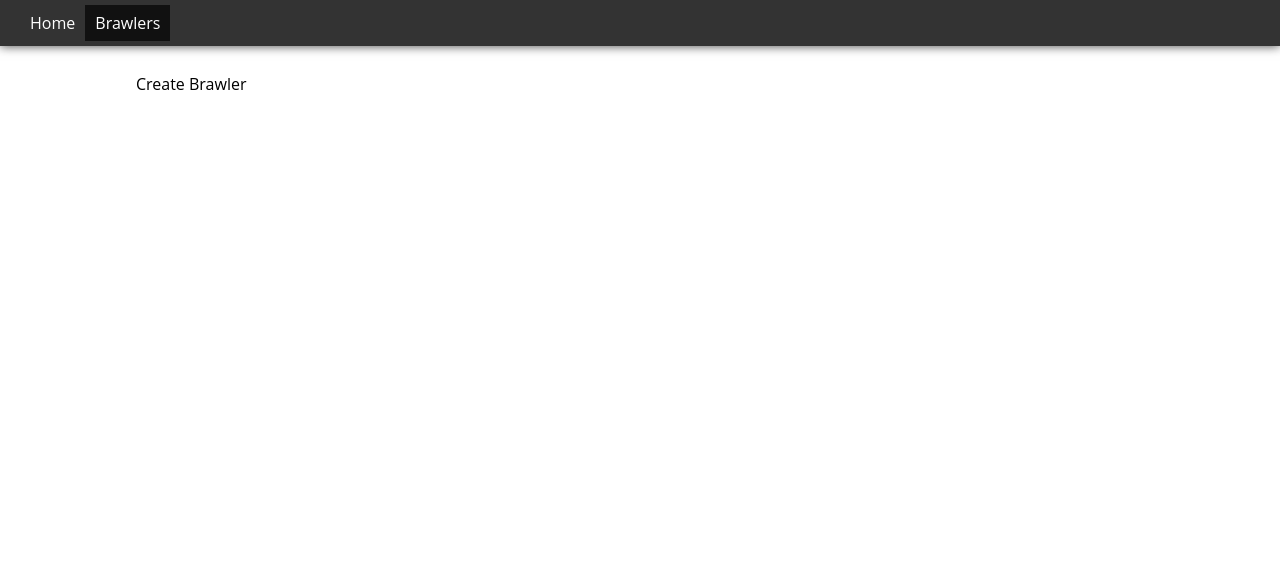
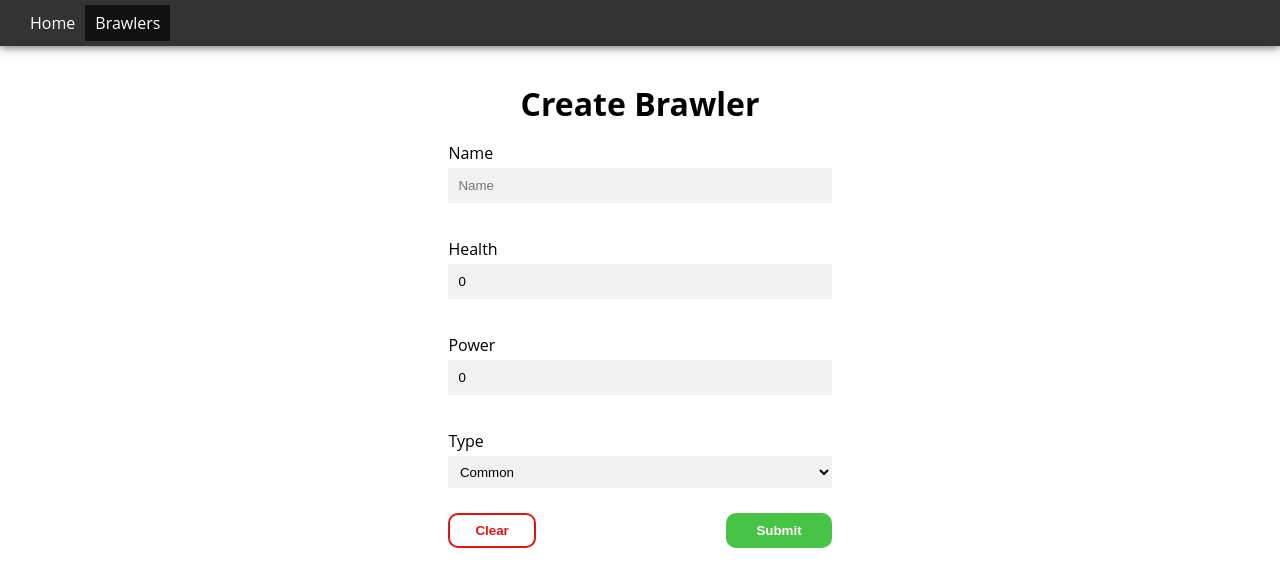
Before and after one commit to swapnil2993/brawler-app, a React (Create React App) app: page /brawlers/create in a window 1280 px wide. Shown: the top 586 px of the page. Built offline with nearby package versions, Linux system fonts and the light colour scheme.

Commit message:
Adds form component

```diff
--- a/src/App.js
+++ b/src/App.js
@@ -1,5 +1,5 @@
 import { BrowserRouter } from 'react-router-dom';
-import Layout from './components/layout';
+import Layout from './layout';
 
 function App() {
   return (
--- /dev/null
+++ b/src/components/brawlers/form/index.js
@@ -0,0 +1,104 @@
+import React, { useState } from "react";
+import Input from "./input";
+import "./style.css";
+
+const initialData = {
+  name: "",
+  health: 0,
+  power: 0,
+  type: "common",
+};
+
+const brawlerTypes = [
+  { label: "Rare", value: "rare" },
+  { label: "Common", value: "common" },
+  { label: "Very Rare", value: "very-rare" },
+];
+
+const BrawlerForm = ({ onSubmit }) => {
+  const [formData, setFormData] = useState({ ...initialData });
+
+  const onChange = (e) => {
+    setFormData({ ...formData, [e.target.name]: e.target.value });
+  };
+
+  const handleSubmit = (e) => {
+    e.preventDefault();
+    onSubmit(formData);
+    setFormData({ ...initialData });
+  };
+
+  const resetForm = () => {
+    setFormData({ ...initialData });
+  };
+
+  return (
+    <form onSubmit={handleSubmit}>
+      <div className="form-container">
+        <div className="form-element">
+          <Input
+            value={formData.name}
+            label="Name"
+            name="name"
+            onChange={onChange}
+            required
+          />
+        </div>
+        <div className="form-element">
+          <Input
+            label="Health"
+            name="health"
+            type="number"
+            value={formData.health}
+            onChange={onChange}
+            required
+            min="0"
+          />
+        </div>
+        <div className="form-element">
+          <Input
+            label="Power"
+            name="power"
+            type="number"
+            value={formData.power}
+            onChange={onChange}
+            required
+            min="0"
+          />
+        </div>
+        <div className="form-element">
+          <label className="select-label" htmlFor="type">
+            Type
+          </label>
+          <select
+            className="single-select"
+            name="type"
+            id="type"
+            value={formData.type}
+            onChange={onChange}
+          >
+            {brawlerTypes.map((item) => (
+              <option key={item.value} value={item.value}>
+                {item.label}
+              </option>
+            ))}
+          </select>
+        </div>
+        <div className="form-element col">
+          <button
+            type="button"
+            onClick={resetForm}
+            className="form-secondary-btn"
+          >
+            Clear
+          </button>
+          <button type="submit" className="form-primary-btn">
+            Submit
+          </button>
+        </div>
+      </div>
+    </form>
+  );
+};
+
+export default BrawlerForm;
--- /dev/null
+++ b/src/components/brawlers/form/input.css
@@ -0,0 +1,11 @@
+.input-label {
+  padding: 0.75rem 0;
+  font-weight: 500;
+}
+
+.form-input {
+  padding: 1rem;
+  border: none;
+  background: #f1f1f1;
+  font-family: museo-slab, sans-serif;
+}
--- /dev/null
+++ b/src/components/brawlers/form/input.js
@@ -0,0 +1,35 @@
+import React from "react";
+import "./input.css"
+
+const Input = ({
+  label,
+  value,
+  onChange,
+  type = "text",
+  name = label,
+  required = false,
+  hint,
+  ...restProps
+}) => {
+  return (
+    <>
+      <label className="input-label" htmlFor={name}>
+        {label}
+      </label>
+      <input
+        className="form-input"
+        id={name}
+        type={type}
+        placeholder={label}
+        name={name}
+        value={value}
+        onChange={onChange}
+        required={required}
+        {...restProps}
+      ></input>
+      {hint && <span className="hint">{hint}</span>}
+    </>
+  );
+};
+
+export default Input;
--- /dev/null
+++ b/src/components/brawlers/form/style.css
@@ -0,0 +1,55 @@
+.form-container {
+  padding: 1rem;
+  display: flex;
+  flex-direction: column;
+}
+
+.form-element {
+  display: flex;
+  padding: 0.5rem 0;
+  margin: 1rem 0;
+  flex-direction: column;
+}
+
+.form-element.col {
+  display: column;
+  flex-direction: row;
+  margin-top: 0.5rem;
+  justify-content: space-between;
+}
+
+.form-primary-btn {
+  background-color: #47c345;
+  border: none;
+  color: #ffffff;
+  padding: 1rem 3rem;
+  text-align: center;
+  border-radius: 1rem;
+  font-weight: bold;
+}
+
+.form-secondary-btn {
+  background-color: #ffffff;
+  color: #dd1515;
+  padding: 0.7rem 2.5rem;
+  text-align: center;
+  border-radius: 1rem;
+  border: 2px solid #dd1515;
+  font-weight: bold;
+  cursor: pointer;
+}
+
+.hint {
+  font-size: 1rem;
+}
+
+.select-label {
+  padding: 0.75rem 0;
+  font-weight: 500;
+}
+
+.single-select {
+  padding: 0.75rem;
+  border: none;
+  background: #f1f1f1;
+}
--- a/src/components/layout/index.js
+++ b/src/layout/index.js
@@ -1,9 +1,10 @@
 import React from "react";
 import { Routes, Route, Navigate } from "react-router-dom";
-import Header from "../header";
-import Home from "../../pages/home";
-import Brawlers from "../../pages/brawlers";
+import Header from "../components/header";
+import Home from "../pages/home";
+import Brawlers from "../pages/brawlers";
 import "./styles.css";
+import CreateBrawler from "../pages/create-brawlers";
 
 export default function Layout() {
   return (
@@ -14,7 +15,7 @@ export default function Layout() {
           <Routes>
             <Route index path="/home" element={<Home />} />
             <Route path="/brawlers" element={<Brawlers />} />
-            <Route path="/brawlers/create" element={<>Create Brawler</>} />
+            <Route path="/brawlers/create" element={<CreateBrawler />} />
             <Route path="/brawlers/details/:id" element={<>Details</>} />
             <Route exact path="/" element={<Navigate replace to="/home" />} />
           </Routes>
--- a/src/pages/brawlers/style.css
+++ b/src/pages/brawlers/style.css
@@ -6,6 +6,6 @@
 
 .create-brawler-btn {
   text-decoration: none;
-  margin: 2rem 0;
+  margin: 4rem 0;
   width: fit-content;
 }
--- /dev/null
+++ b/src/pages/create-brawlers/index.js
@@ -0,0 +1,14 @@
+import React from "react";
+import BrawlerForm from "../../components/brawlers/form";
+import "./style.css"
+
+const CreateBrawler = () => {
+  return (
+    <div className="create-brawler-container">
+      <h1>Create Brawler</h1>
+      <BrawlerForm />
+    </div>
+  );
+};
+
+export default CreateBrawler;
--- /dev/null
+++ b/src/pages/create-brawlers/style.css
@@ -0,0 +1,14 @@
+.create-brawler-container{
+  display: flex;
+  flex-direction: column;
+  width: 40%;
+  align-content: space-around;
+  flex-wrap: nowrap;
+  justify-content: space-between;
+  margin: 2rem auto;
+  align-items: center;
+}
+
+.create-brawler-container > form {
+  width: 100%;
+}
```
Also changed, not shown: src/layout/styles.css (renamed from src/components/layout/styles.css).
